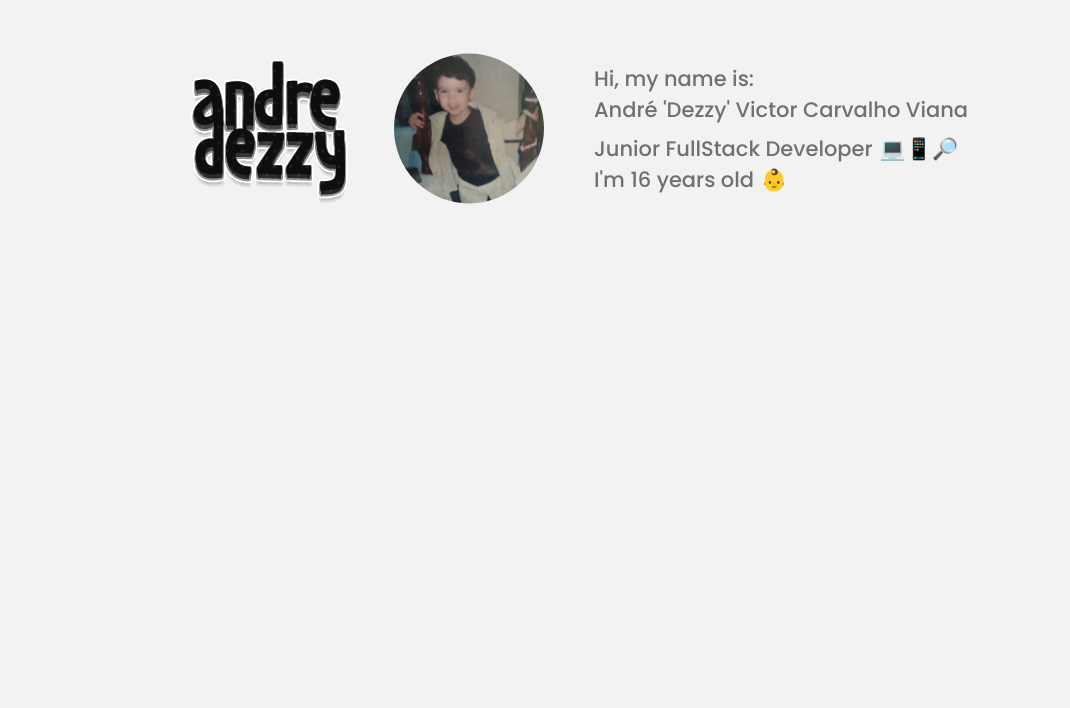
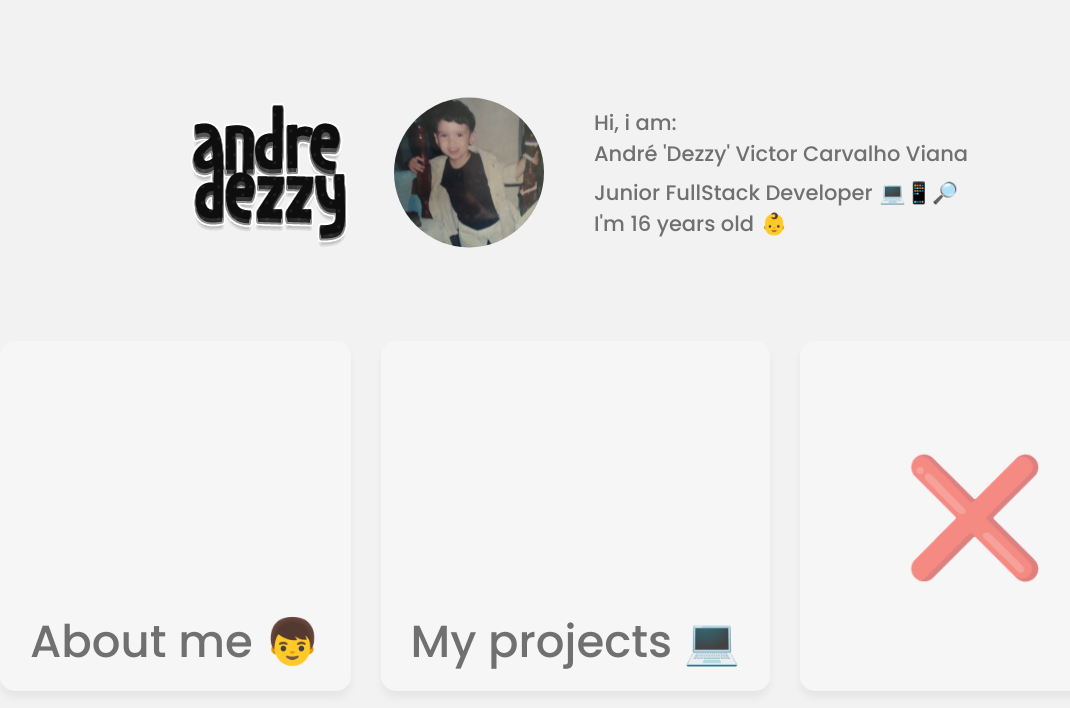
Before and after one commit to andredezzy/andredezzy.me, a React (Create React App) app: page /#/ in a window 1280 px wide. Shown: the top 708 px of the page, without its empty margins (65-1135 px from the left). Built offline with nearby package versions, Linux system fonts and the light colour scheme.

Commit message:
Add body and cards to home page :sparkles:

```diff
--- a/package.json
+++ b/package.json
@@ -4,7 +4,9 @@
   "private": false,
   "dependencies": {
     "@craco/craco": "^5.2.4",
+    "babel-jest": "^24.8.0",
     "bootstrap": "^4.3.1",
+    "prop-types": "^15.7.2",
     "react": "^16.8.6",
     "react-bootstrap": "^1.0.0-beta.8",
     "react-dom": "^16.8.6",
--- /dev/null
+++ b/src/components/Body/index.jsx
@@ -0,0 +1,20 @@
+import React from 'react';
+import PropTypes from 'prop-types';
+
+import { Container, Spacing } from './styles';
+
+export default function Body({ children }) {
+  return (
+    <Container>
+      {children}
+
+      <Spacing>
+        <span>.</span>
+      </Spacing>
+    </Container>
+  );
+}
+
+Body.propTypes = {
+  children: PropTypes.array,
+};
--- /dev/null
+++ b/src/components/Body/styles.js
@@ -0,0 +1,47 @@
+import styled from 'styled-components';
+
+export const Container = styled.div`
+  display: flex;
+  flex-direction: row;
+  justify-content: space-between;
+
+  overflow: hidden;
+
+  @media (max-height: 768px) {
+    margin-top: 15px;
+  }
+
+  @media (min-height: 768px) {
+    margin-top: 75px;
+  }
+
+  @media screen and (max-width: 1140px) {
+    overflow: scroll;
+    overflow-y: hidden;
+  }
+
+  &::-webkit-scrollbar {
+    width: 14px;
+  }
+
+  &::-webkit-scrollbar-track,
+  &::-webkit-scrollbar-thumb {
+    border-radius: 10px;
+    border: 3px solid #f2f2f2;
+
+    margin: 0 35px;
+  }
+
+  &::-webkit-scrollbar-track {
+    background: #ccc;
+  }
+
+  &::-webkit-scrollbar-thumb {
+    background: #707070;
+  }
+`;
+
+export const Spacing = styled.div`
+  display: flex;
+  font-size: 1px;
+`;
--- /dev/null
+++ b/src/components/Card/index.jsx
@@ -0,0 +1,27 @@
+import React from 'react';
+import PropTypes from 'prop-types';
+
+import { Container } from './styles';
+
+export default function Card({
+  title, fontSize, opacity, centered,
+}) {
+  return (
+    <Container fontSize={fontSize} opacity={opacity} centered={centered}>
+      <span>{title}</span>
+    </Container>
+  );
+}
+
+Card.propTypes = {
+  title: PropTypes.string.isRequired,
+  fontSize: PropTypes.string,
+  opacity: PropTypes.number,
+  centered: PropTypes.bool,
+};
+
+Card.defaultProps = {
+  fontSize: null,
+  opacity: 1,
+  centered: false,
+};
--- /dev/null
+++ b/src/components/Card/styles.js
@@ -0,0 +1,35 @@
+import styled from 'styled-components';
+
+export const Container = styled.div`
+  display: flex;
+  flex-direction: column;
+  justify-content: ${({ centered }) => (centered ? 'center' : 'flex-end')};
+  align-items: center;
+
+  background: #f6f6f6;
+
+  margin: 15px;
+
+  min-width: 350px;
+  height: 350px;
+  max-height: 350px;
+
+  bottom: 0;
+
+  padding: 15px 30px;
+  border-radius: 15px;
+
+  box-shadow: 0px 7px 8px 0px rgba(0, 0, 0, 0.05);
+
+  cursor: default;
+
+  & > span {
+    font-size: ${({ fontSize }) => fontSize || '45px'};
+
+    opacity: ${({ opacity }) => opacity || '1'};
+
+    @media (max-width: 1216px) {
+      font-size: ${({ fontSize }) => fontSize || '39px'};
+    }
+  }
+`;
--- a/src/components/Header/index.jsx
+++ b/src/components/Header/index.jsx
@@ -15,7 +15,7 @@ export default function Header() {
 
       <Summary>
         <div className="my-person mb-2">
-          <span>Hi, my name is:</span>
+          <span>Hi, i am:</span>
           <span>André &apos;Dezzy&apos; Victor Carvalho Viana</span>
         </div>
 
--- a/src/components/Header/styles.js
+++ b/src/components/Header/styles.js
@@ -7,7 +7,19 @@ export const Images = styled.div`
     margin-left: 35px;
   }
 
-  @media screen and (max-width: 992px) {
+  @media (max-width: 830px) {
+    & > img {
+      width: 140px;
+    }
+  }
+
+  @media (max-width: 768px) {
+    & > img {
+      width: 135px;
+    }
+  }
+
+  @media (max-width: 576px) {
     & > img {
       width: 130px;
     }
@@ -26,23 +38,33 @@ export const Summary = styled.div`
     }
   }
 
-  @media screen and (max-width: 992px) {
-    margin-left: 0;
+  @media (max-width: 830px) {
+    margin: 0;
+    margin-top: 25px;
 
+    font-size: 20px;
+  }
+
+  @media (max-width: 768px) {
+    font-size: 19px;
+  }
+
+  @media (max-width: 576px) {
     font-size: 18px;
-    margin-top: 25px;
   }
 `;
 
 export const Container = styled.div`
-  margin-top: 50px;
-
   display: flex;
   justify-content: center;
   align-items: center;
 
-  @media screen and (max-width: 992px) {
-    margin-top: 40px;
+  @media (max-width: 1140px) {
+    margin-top: 137px;
+  }
+
+  @media (max-width: 830px) {
+    margin-top: calc(${window.outerHeight} * 0.05px);
     flex-direction: column;
   }
 `;
--- a/src/index.jsx
+++ b/src/index.jsx
@@ -1,12 +1,12 @@
 import React from 'react';
 import ReactDOM from 'react-dom';
-import { HashRouter } from 'react-router-dom';
+import { BrowserRouter } from 'react-router-dom';
 
 import App from './App';
 
 ReactDOM.render(
-  <HashRouter>
+  <BrowserRouter>
     <App />
-  </HashRouter>,
+  </BrowserRouter>,
   document.getElementById('app'),
 );
--- a/src/pages/Home/index.jsx
+++ b/src/pages/Home/index.jsx
@@ -4,10 +4,19 @@ import { Container } from './styles';
 
 import Header from '@/components/Header';
 
+import Body from '@/components/Body';
+import Card from '@/components/Card';
+
 export default function Home() {
   return (
     <Container>
       <Header />
+
+      <Body>
+        <Card title="About me 👦" />
+        <Card title="My projects 💻" />
+        <Card title="❌" fontSize="115px" opacity={0.6} centered />
+      </Body>
     </Container>
   );
 }
--- a/src/pages/Home/styles.js
+++ b/src/pages/Home/styles.js
@@ -1,3 +1,18 @@
 import styled from 'styled-components';
 
-export const Container = styled.div``;
+export const Container = styled.div`
+  display: flex;
+  flex-direction: column;
+
+  margin-bottom: calc(${window.outerHeight} * 0.05px);
+
+  @media (min-width: 1140px) {
+    height: 100%;
+
+    display: flex;
+    justify-content: center;
+    align-items: center;
+
+    margin-bottom: 0;
+  }
+`;
--- a/src/styles/global.js
+++ b/src/styles/global.js
@@ -10,7 +10,7 @@ export default createGlobalStyle`
     box-sizing: border-box;
   }
 
-  html, body, #app {
+  html, body, #app, .container {
     height: 100%;
   }
 
@@ -21,4 +21,24 @@ export default createGlobalStyle`
     color: #707070;
     -webkit-font-smoothing: antialiased !important;
   }
+
+  .container {
+    @media (max-width: 1024px) {
+      padding: 0;
+      margin: 0;
+
+      max-width: 1024px;
+    }
+
+    @media (max-width: 1200px) {
+      padding: 0;
+      margin: 0;
+
+      max-width: 1200px;
+    }
+
+    @media (min-width: 1200px) {
+      max-width: 1220px;
+    }
+  }
 `;
```
Also changed, not shown: 2 other files (tests, documents, lock files or other folders).
